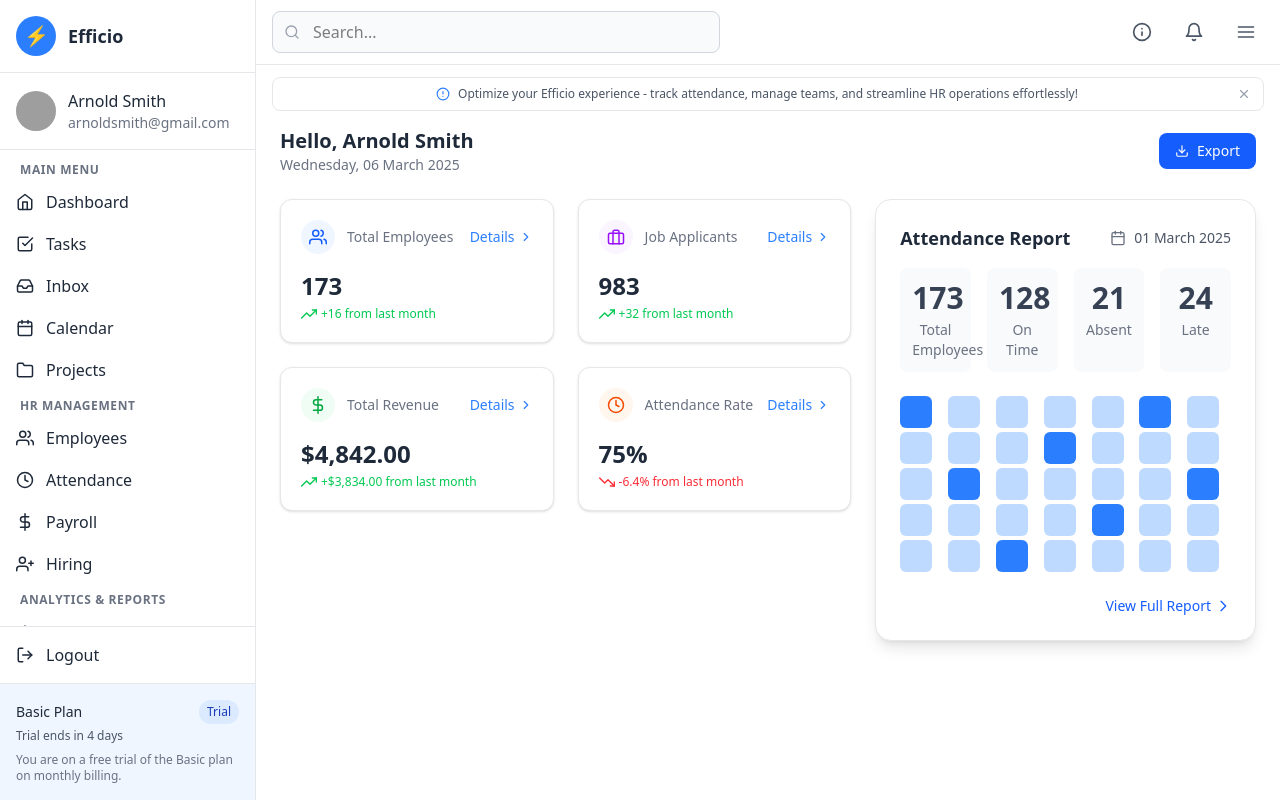
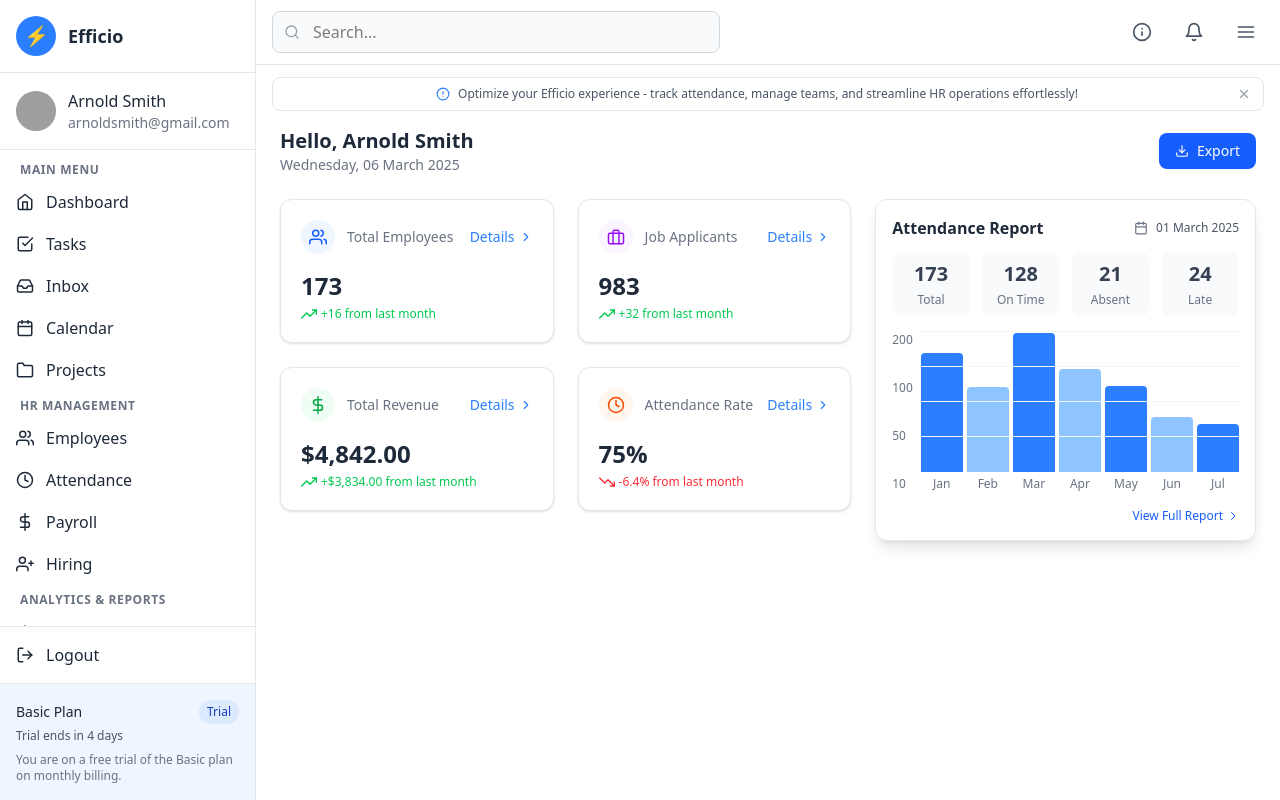
Before and after one commit to Himanshu-coder007/HR-Dashboard-UI, a React (Vite) app: page / in a window 1280 px wide. Built offline with nearby package versions, Linux system fonts and the light colour scheme; grey boxes are pictures that could not be loaded.

Commit message:
some minor changes in attendace component

```diff
--- a/src/components/Attendance.jsx
+++ b/src/components/Attendance.jsx
@@ -1,45 +1,84 @@
 import { FiCalendar } from "react-icons/fi";
 
 const Attendance = () => {
+  const months = ['Jan', 'Feb', 'Mar', 'Apr', 'May', 'Jun', 'Jul'];
+  const yAxisValues = [200, 100, 50, 10];
+
   return (
-    <div className="p-6 shadow-lg rounded-2xl bg-white w-full max-w-2xl border border-gray-200">
-      <div className="flex justify-between items-center mb-4">
-        <h2 className="text-lg font-semibold text-gray-800">Attendance Report</h2>
+    <div className="p-4 shadow-lg rounded-xl bg-white w-full border border-gray-200 h-full">
+      <div className="flex justify-between items-center mb-3">
+        <h2 className="text-md font-semibold text-gray-800">Attendance Report</h2>
         <div className="flex items-center gap-2">
-          <FiCalendar className="text-gray-500" />
-          <span className="text-gray-600 text-sm">01 March 2025</span>
+          <FiCalendar className="text-gray-500 text-sm" />
+          <span className="text-gray-600 text-xs">01 March 2025</span>
         </div>
       </div>
-      <div className="grid grid-cols-4 gap-4 text-center text-gray-700 mb-6">
-        <div className="p-3 rounded-lg bg-gray-50">
-          <span className="text-3xl font-bold block">173</span>
-          <p className="text-sm text-gray-500 mt-1">Total Employees</p>
+
+      <div className="grid grid-cols-4 gap-3 text-center text-gray-700 mb-4">
+        <div className="p-2 rounded-lg bg-gray-50">
+          <span className="text-xl font-bold block">173</span>
+          <p className="text-xs text-gray-500 mt-1">Total</p>
         </div>
-        <div className="p-3 rounded-lg bg-gray-50">
-          <span className="text-3xl font-bold block">128</span>
-          <p className="text-sm text-gray-500 mt-1">On Time</p>
+        <div className="p-2 rounded-lg bg-gray-50">
+          <span className="text-xl font-bold block">128</span>
+          <p className="text-xs text-gray-500 mt-1">On Time</p>
         </div>
-        <div className="p-3 rounded-lg bg-gray-50">
-          <span className="text-3xl font-bold block">21</span>
-          <p className="text-sm text-gray-500 mt-1">Absent</p>
+        <div className="p-2 rounded-lg bg-gray-50">
+          <span className="text-xl font-bold block">21</span>
+          <p className="text-xs text-gray-500 mt-1">Absent</p>
         </div>
-        <div className="p-3 rounded-lg bg-gray-50">
-          <span className="text-3xl font-bold block">24</span>
-          <p className="text-sm text-gray-500 mt-1">Late</p>
+        <div className="p-2 rounded-lg bg-gray-50">
+          <span className="text-xl font-bold block">24</span>
+          <p className="text-xs text-gray-500 mt-1">Late</p>
         </div>
       </div>
-      <div className="mt-6 grid grid-cols-7 gap-1">
-        {[...Array(35)].map((_, index) => (
-          <div
-            key={index}
-            className={`w-8 h-8 rounded-md ${index % 5 === 0 ? "bg-blue-500" : "bg-blue-200"}`}
-          ></div>
-        ))}
+
+      {/* Chart with Axes */}
+      <div className="flex h-40">
+        {/* Y-axis */}
+        <div className="flex flex-col justify-between mr-2">
+          {yAxisValues.map((value) => (
+            <span key={value} className="text-xs text-gray-500">{value}</span>
+          ))}
+        </div>
+
+        {/* Chart area */}
+        <div className="flex-1 flex flex-col">
+          {/* Chart bars */}
+          <div className="flex-1 grid grid-cols-7 gap-1 relative">
+            {/* Horizontal grid lines */}
+            {yAxisValues.map((_, i) => (
+              <div
+                key={`line-${i}`}
+                className="absolute left-0 right-0 border-t border-gray-100"
+                style={{ bottom: `${(i + 1) * 25}%` }}
+              />
+            ))}
+
+            {/* Bars */}
+            {[...Array(7)].map((_, index) => (
+              <div key={index} className="flex flex-col justify-end">
+                <div
+                  className={`rounded-t-sm ${index % 2 === 0 ? 'bg-blue-500' : 'bg-blue-300'}`}
+                  style={{ height: `${Math.random() * 80 + 20}%` }}
+                ></div>
+              </div>
+            ))}
+          </div>
+
+          {/* X-axis labels */}
+          <div className="grid grid-cols-7 gap-1 mt-1">
+            {months.map((month, i) => (
+              <span key={i} className="text-xs text-gray-500 text-center truncate">{month}</span>
+            ))}
+          </div>
+        </div>
       </div>
-      <div className="mt-6 flex justify-end">
-        <button className="text-blue-600 hover:text-blue-800 text-sm font-medium flex items-center">
+
+      <div className="mt-4 flex justify-end">
+        <button className="text-blue-600 hover:text-blue-800 text-xs font-medium flex items-center">
           View Full Report
-          <svg xmlns="http://www.w3.org/2000/svg" className="h-4 w-4 ml-1" fill="none" viewBox="0 0 24 24" stroke="currentColor">
+          <svg xmlns="http://www.w3.org/2000/svg" className="h-3 w-3 ml-1" fill="none" viewBox="0 0 24 24" stroke="currentColor">
             <path strokeLinecap="round" strokeLinejoin="round" strokeWidth={2} d="M9 5l7 7-7 7" />
           </svg>
         </button>
```
